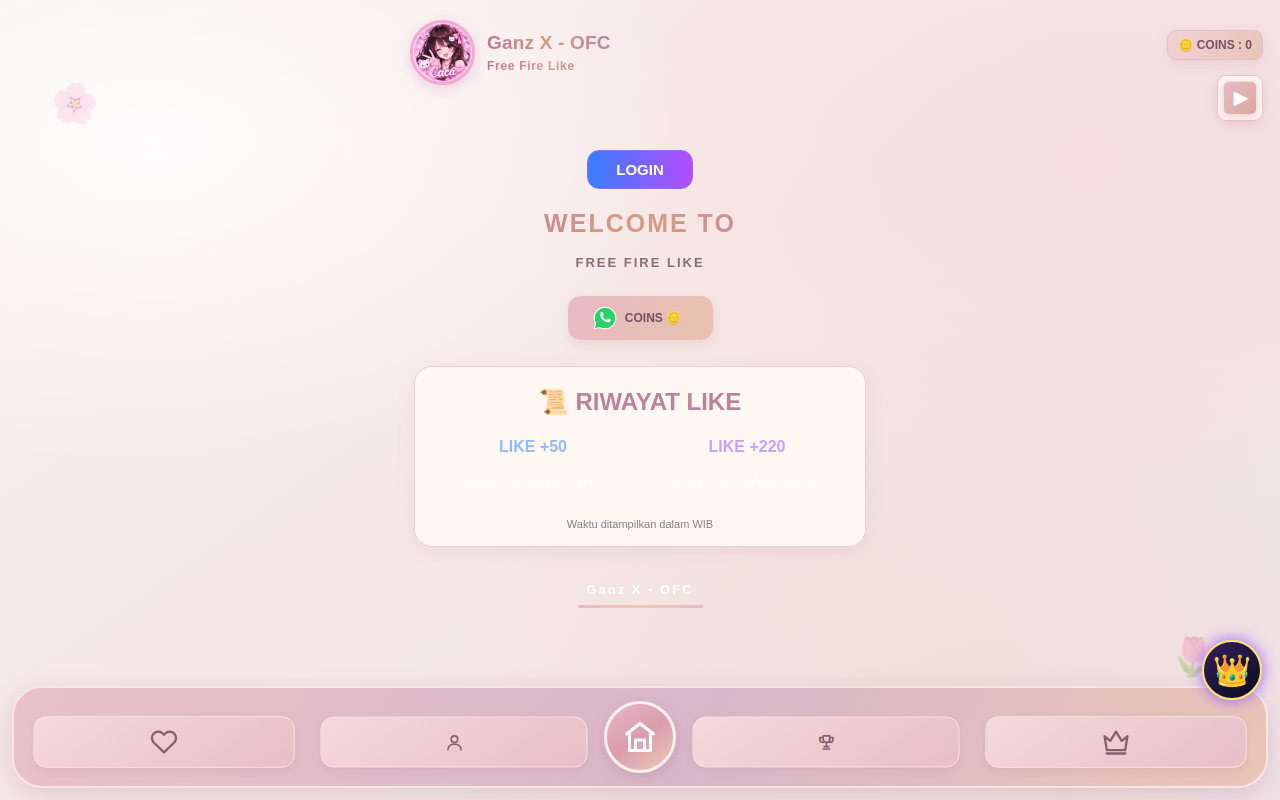
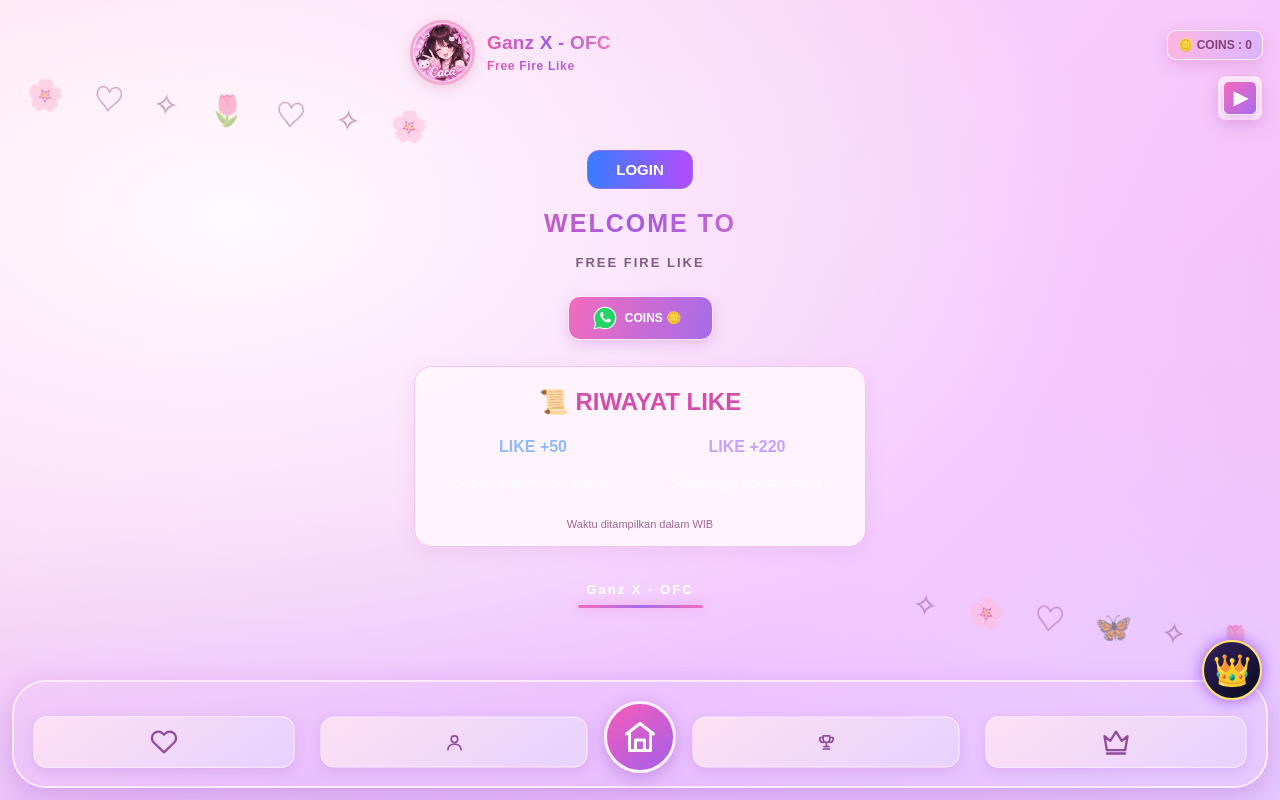
Before and after one commit to GanzXOFC/Ganz-X-OFC, a plain HTML site: page index.html in a window 1280 px wide. Drawn offline with Linux system fonts and the light colour scheme.

Commit message:
Update Caca rainbow pink purple theme

```diff
--- a/index.html
+++ b/index.html
@@ -2130,132 +2130,140 @@
 
 
 <style id="caca-kawaii-final">
-/* CACA KAWAII - SOFT ROSE & PEACH */
-html {
-  background: #f8eff0 !important;
-}
-body {
-  background: transparent !important;
-  color: #765966 !important;
+/* CACA RAINBOW PINK PURPLE */
+:root {
+  --caca-pink: #f45bb5;
+  --caca-purple: #9560e9;
+  --caca-text: #874477;
+  --caca-border: #f5b9df;
+}
+html, body {
+  background: #f8dafa !important;
+  color: var(--caca-text) !important;
 }
 #space {
   background:
-    radial-gradient(ellipse at 12% 18%,rgba(255,255,255,.85),transparent 35%),
-    radial-gradient(ellipse at 85% 20%,rgba(247,210,216,.48),transparent 38%),
-    radial-gradient(ellipse at 75% 85%,rgba(239,211,194,.42),transparent 40%),
-    linear-gradient(145deg,#f8eff0,#f5e8e4 48%,#eee4ed) !important;
-  overflow: hidden;
+    radial-gradient(ellipse at 10% 15%,rgba(255,255,255,.9),transparent 30%),
+    radial-gradient(ellipse at 90% 20%,rgba(255,177,224,.72),transparent 38%),
+    radial-gradient(ellipse at 15% 80%,rgba(198,164,255,.72),transparent 40%),
+    radial-gradient(ellipse at 85% 85%,rgba(255,205,235,.8),transparent 35%),
+    linear-gradient(135deg,#ffd8ef 0%,#f4c9ff 38%,#d9c7ff 70%,#ffcde9 100%) !important;
+  overflow: hidden !important;
+  background-size: 180% 180% !important;
+  animation: caca-rainbow-bg 16s ease-in-out infinite alternate !important;
+}
+@keyframes caca-rainbow-bg {
+  0% { background-position: 0% 30%; }
+  100% { background-position: 100% 70%; }
 }
 #space::before, #space::after {
-  font-size: 38px !important;
-  opacity: .34 !important;
-  animation: caca-float 7s ease-in-out infinite alternate;
-}
-#space::before { content:"🌸" !important; }
+  position: absolute !important;
+  pointer-events: none !important;
+  z-index: 0 !important;
+  font-size: 30px !important;
+  opacity: .55 !important;
+  animation: caca-float 7s ease-in-out infinite alternate !important;
+}
+#space::before {
+  content: "🌸　♡　✧　🌷　♡　✧　🌸" !important;
+  top: 13% !important;
+  left: 2% !important;
+}
 #space::after {
-  content:"🌷" !important;
-  animation-delay: -3s;
+  content: "✧　🌸　♡　🦋　✧　🌷" !important;
+  bottom: 17% !important;
+  right: 2% !important;
+  animation-delay: -3s !important;
 }
 @keyframes caca-float {
-  from { transform: translateY(0) rotate(-8deg); }
-  to { transform: translateY(-18px) rotate(9deg); }
-}
-
-/* Judul dan identitas */
+  from { transform: translateY(0) rotate(-5deg); }
+  to { transform: translateY(-22px) rotate(7deg); }
+}
 .profile-name,.profile-subtitle,.gx-welcome,.gx-title {
-  background: linear-gradient(90deg,#bd7894,#d69b83,#b783a7) !important;
-  -webkit-background-clip:text !important;
-  background-clip:text !important;
-  -webkit-text-fill-color:transparent !important;
-}
-.gx-description { color:#896b78 !important; -webkit-text-fill-color:#896b78 !important; }
-
-/* Saldo koin */
+  background: linear-gradient(90deg,#ed59ac,#a45ce2,#ef76bd) !important;
+  -webkit-background-clip: text !important;
+  background-clip: text !important;
+  -webkit-text-fill-color: transparent !important;
+}
+.gx-description { color:#985b91 !important; }
 #gx-coin-label {
-  background: linear-gradient(120deg,#f0d2d5,#e8c3b8) !important;
-  color:#76515f !important;
-  border:1px solid #e5bdc5 !important;
-  box-shadow:0 4px 13px #bd879533 !important;
-}
-
-/* Musik */
+  background: linear-gradient(110deg,#ffb5df,#d9b5ff) !important;
+  color:#824078 !important;
+  border:1px solid #fff0fc !important;
+  box-shadow:0 5px 16px #c66bb955 !important;
+}
 #gx-music-box {
-  background:rgba(255,246,242,.96) !important;
-  border:1px solid #e8c6c8 !important;
-  box-shadow:0 4px 14px #bd879533 !important;
+  background:rgba(255,239,251,.94) !important;
+  border:1px solid #f4b9e2 !important;
+  box-shadow:0 5px 18px #bb70d544 !important;
 }
 #gx-music-box button,#gx-music-toggle {
-  background:linear-gradient(135deg,#e8b9c5,#d9a99e) !important;
-  color:#fff !important;
-  border:1px solid #f5dce0 !important;
-  box-shadow:0 3px 9px #bd879544 !important;
-}
-
-/* Navigasi bawah */
+  background:linear-gradient(135deg,#f66bbd,#a66bed) !important;
+  color:white !important;
+  border:1px solid #ffe8fb !important;
+  box-shadow:0 4px 12px #a65bd955 !important;
+}
 #gx-bottom-nav {
+  background:linear-gradient(110deg,#f6afd9,#d5b0fa 55%,#f6bce5) !important;
   background-image:none !important;
-  background:linear-gradient(115deg,#e8c2ca,#d9b7c8 55%,#e9c5b7) !important;
-  border:2px solid #f7e6e5 !important;
-  border-radius:30px !important;
-  box-shadow:0 7px 22px #a9798b44 !important;
-  padding-top:18px !important;
+  border:2px solid #ffe9fa !important;
+  border-radius:34px !important;
+  box-shadow:0 8px 26px #a85bc755 !important;
 }
 .gx-nav-free,.gx-nav-account,.gx-nav-top,.gx-nav-vip {
-  background:linear-gradient(145deg,#f5d9dc,#e7bec7) !important;
-  border:1px solid #f9e8e8 !important;
-  color:#986b7d !important;
-  box-shadow:0 3px 9px #a9798b33 !important;
+  background:linear-gradient(145deg,#ffe0f3,#e6d2ff) !important;
+  border:1px solid #fff4ff !important;
+  color:#914b9c !important;
+  box-shadow:0 4px 12px #a45bc533 !important;
 }
 .gx-nav-home {
-  background:linear-gradient(145deg,#e9b6c5,#d99eae,#edc6b7) !important;
-  border:3px solid #fff0ed !important;
-  color:#fff !important;
-  box-shadow:0 4px 15px #a9798b55 !important;
+  background:linear-gradient(145deg,#f65cba,#a45ee9) !important;
+  border:3px solid #fff0fc !important;
+  color:white !important;
+  box-shadow:0 5px 18px #a45bc577 !important;
 }
 .gx-nav-btn span,.gx-nav-btn svg {
-  color:#875d70 !important;
+  color:#914b9c !important;
   stroke:currentColor !important;
 }
-.gx-nav-home svg { color:#fff !important; }
-
-/* Panel, riwayat, kartu */
+.gx-nav-home svg { color:white !important; }
 .gx-extra-page,#gx-page-account,#gx-page-topcoins,
 #gx-home-like-history {
-  background:rgba(255,248,243,.96) !important;
-  border:1px solid #ead0d0 !important;
-  color:#765966 !important;
-  box-shadow:0 5px 18px #bd879522 !important;
-}
-#gx-home-like-history h2 { color:#bd8299 !important; }
+  background:rgba(255,245,253,.96) !important;
+  border:1px solid #f4c5e8 !important;
+  color:#874477 !important;
+  box-shadow:0 6px 20px #b66bc522 !important;
+}
+#gx-home-like-history h2 { color:#d34eaa !important; }
 .gx-profile-info,.gx-topcoin-row,
 #gx-home-like-history .history-card {
-  background:#fffaf6 !important;
-  border:1px solid #ead7d2 !important;
-  color:#765966 !important;
-}
-
-/* Tombol utama dan tombol admin */
-.gx-wa-button,.gx-admin-link,
-.gx-profile-photo-button,#gx-password-form button,
-#gx-profile-logout,#gx-topcoins-refresh,
-.gx-account-panel [data-back-home] {
-  background:linear-gradient(110deg,#e9b9c4,#e7c1ad) !important;
-  border:1px solid #e6bdc2 !important;
-  color:#754f60 !important;
-  box-shadow:0 4px 11px #bd879533 !important;
-}
-.gx-admin-link svg { fill:#25D366 !important; stroke:white !important; }
-
+  background:linear-gradient(145deg,#fffaff,#fceafa) !important;
+  border:1px solid #f2c9e9 !important;
+  color:#874477 !important;
+}
+.gx-wa-button,.gx-admin-link,.gx-profile-photo-button,
+#gx-password-form button,#gx-profile-logout,
+#gx-topcoins-refresh,.gx-account-panel [data-back-home] {
+  background:linear-gradient(110deg,#f36bbd,#a56ce9) !important;
+  border:1px solid #ffe8fb !important;
+  color:white !important;
+  box-shadow:0 4px 13px #b35fc744 !important;
+}
 #gx-password-form input {
-  background:#fffaf7 !important;
-  border-color:#e8c9c9 !important;
-  color:#765966 !important;
-}
-
-/* Hindari efek lama yang terlalu mencolok */
+  background:#fffaff !important;
+  border-color:#eabce4 !important;
+  color:#874477 !important;
+}
 .gx-home-line {
-  background:linear-gradient(90deg,#e7b9c5,#e9c9b4,#e7b9c5) !important;
-  box-shadow:none !important;
+  background:linear-gradient(90deg,#f36cbd,#a96de9,#f36cbd) !important;
+  box-shadow:0 0 12px #e98bd9 !important;
+}
+/* Samakan tombol lain tanpa mengubah fungsi */
+button {
+  accent-color:#d95bb5;
+}
+button:not(.gx-nav-btn):not(.gx-nav-home) {
+  border-color:#f3b9e2;
 }
 </style>
 
```
